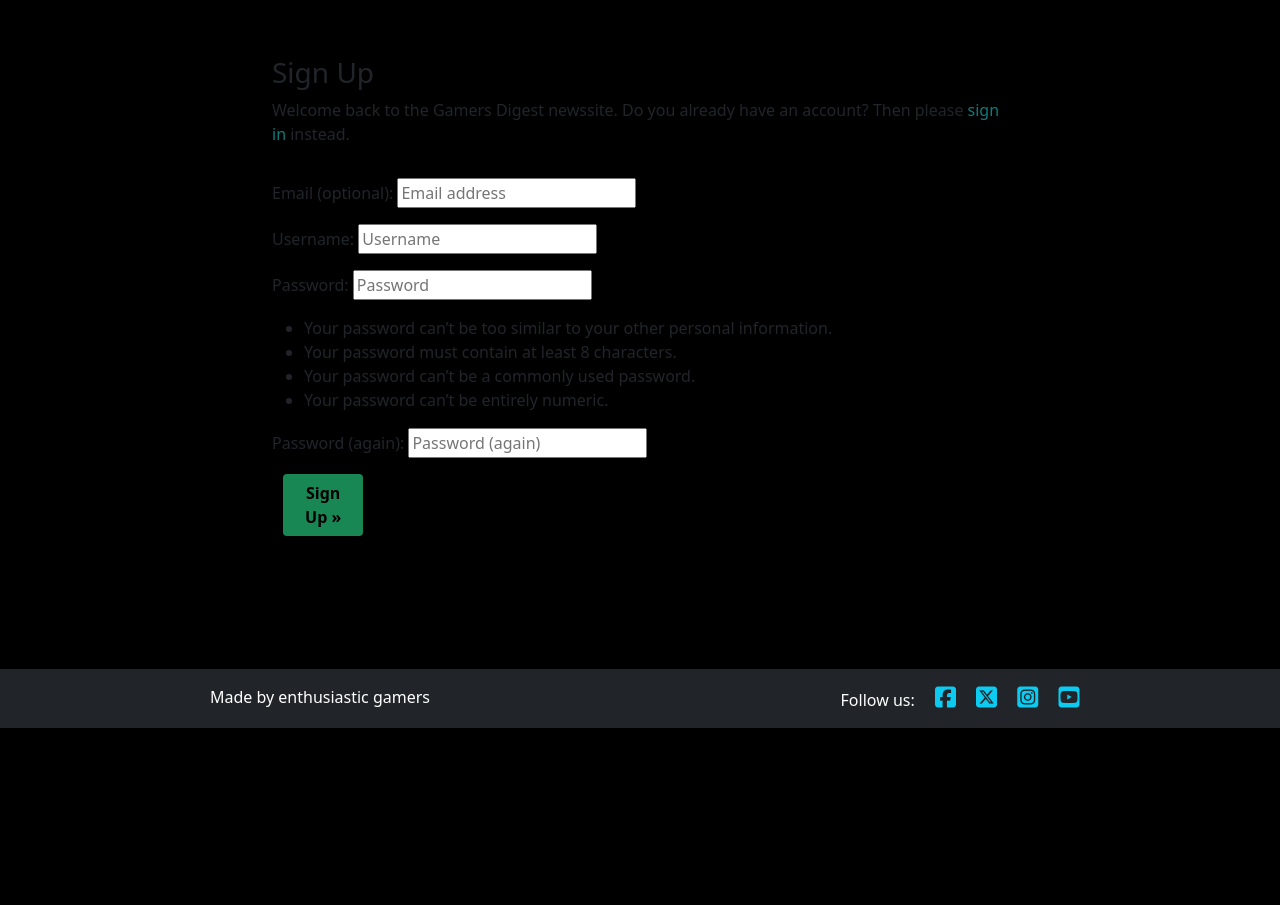
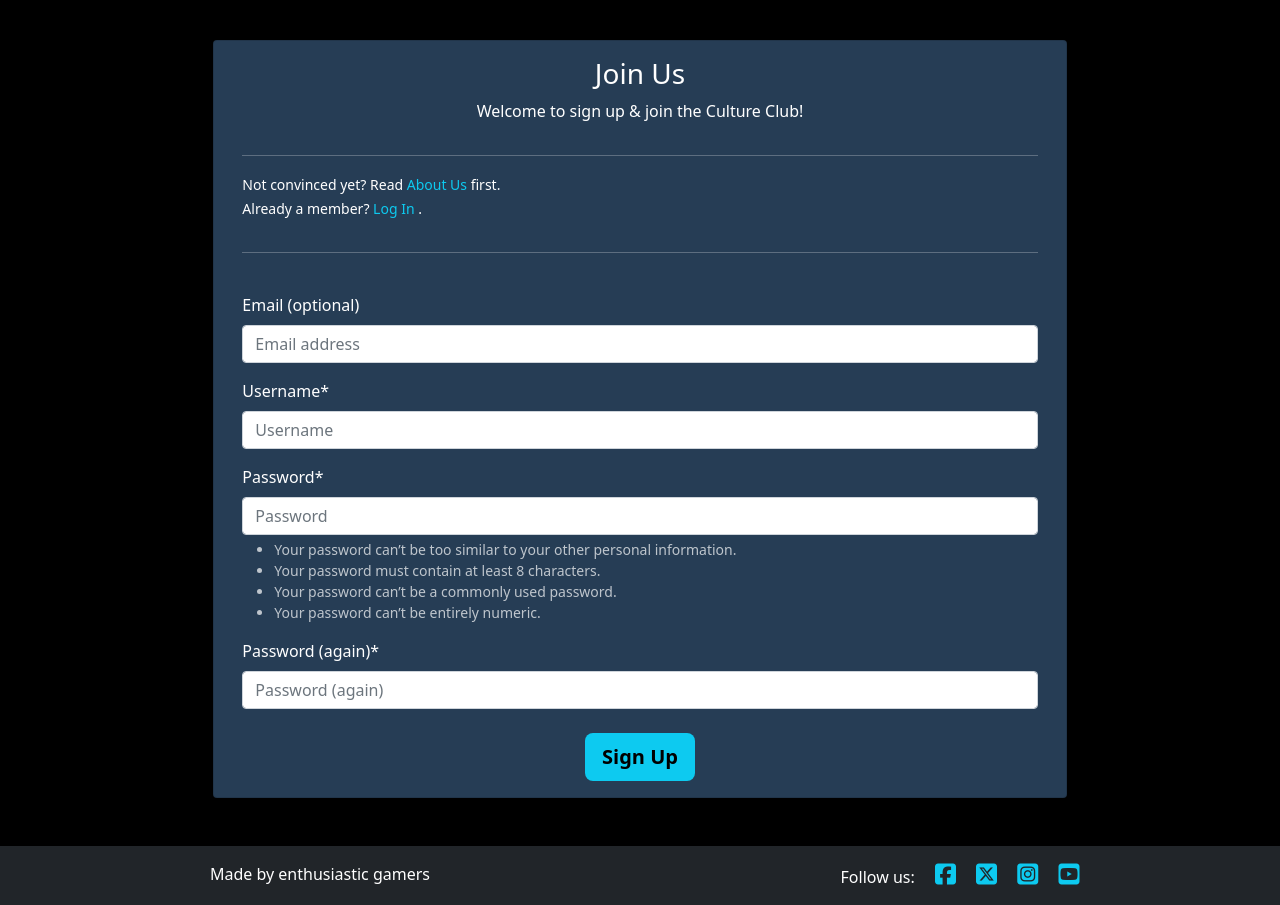
Before and after one commit to programmer-1991/gamers-digest, a Django app: page /accounts/signup/ in a window 1280 px wide. Shown: the part 72-977 px from the top of the page. Before the commit the page ends 800 px from the top, so only its background shows below. Run offline with Django 4.2, Linux system fonts and the light colour scheme; parts of the project's set-up code (start-up, migrations or seed data) failed here and were passed over; some libraries are stand-ins or nearby versions.

Commit message:
Add style to login, logout, register and edit forms and modify their layout

```diff
--- a/news/templates/news/about.html
+++ b/news/templates/news/about.html
@@ -29,7 +29,7 @@
                             site.</p>
                     <div class="text-center mt-5">
                         <!-- Button to go back to home-->
-                        <a href="{% url 'home' %}" class="btn btn-primary btn-lg">Back to Home</a>
+                        <a href="{% url 'home' %}" class="btn form-button btn-lg">Back to Home</a>
                     </div>
                 </div>
             </div>
--- a/news/templates/news/game.html
+++ b/news/templates/news/game.html
@@ -104,7 +104,7 @@
     {% if user.is_superuser %}
     <!-- Update details -->
     {% load crispy_forms_tags %}
-    <div class="col-md-4 card mb-4 mt-3" style="display:none;" id="form_card">
+    <div class="col-sm-12 col-lg-9 card form-card mb-4 mt-3 auto" style="display:none;" id="form_card">
         <div class="card-body">
             <h3>Update game details:</h3>
             <form id="form" method="post" class="mt-3" enctype="multipart/form-data">
@@ -112,7 +112,7 @@
                 {% csrf_token %}
                 <!--submit form-->
                 <div class="text-center">
-                    <button id="submit_button" type="submit" class="btn btn-signup btn-lg">Submit</button>
+                    <button id="submit_button" type="submit" class="btn btn-lg form-button">Submit</button>
                 </div>
 
             </form>
--- a/news/templates/news/post.html
+++ b/news/templates/news/post.html
@@ -41,7 +41,7 @@
 <!-- Update details -->
 {% load crispy_forms_tags %}
 <div class="container">
-  <div class="col-sm-12 col-lg-9 card mb-4 mt-3 auto" style="display: none;" id="form">
+  <div class="col-sm-12 col-lg-9 card form-card mb-4 mt-3 auto" style="display: none;" id="form">
     <div class="card-body">
       <h3>Update post details:</h3>
       <form id="postForm" method="post" class="mt-3" enctype="multipart/form-data">
@@ -49,7 +49,7 @@
         {% csrf_token %}
         <!--submit form-->
         <div class="text-center">
-          <button id="submitButton" type="submit" class="btn btn-signup btn-lg">Submit</button>
+          <button id="submitButton" type="submit" class="btn form-button btn-lg">Submit</button>
         </div>
       </form>
     </div>
--- a/static/css/style.css
+++ b/static/css/style.css
@@ -6,11 +6,30 @@ body {
     margin-block: auto;
 }
 
+.card {
+    background-color: rgb(255, 215, 215);
+    color:#000000
+}
+
 .game-card {
     height: 17em;
     width: 17em;
 }
 
+.form-card {
+    background-color: #263d55;
+    color: white;
+}
+.form-button {
+    color: black;
+    background-color: #0dcaf0;
+    border-radius: .4em;
+    font-weight: 600;
+    text-align: center;
+}
+.form-text {
+    color: rgb(255,255,255,70%);
+}
 
 .game-image {
     width: auto;
@@ -103,10 +122,6 @@ h2 {
     background-color: #000000;
 }
 
-.card {
-    background-color: rgb(255, 215, 215);
-    color:#000000
-}
 /************************************************/
 /************social media links******************/
 .fab.fa-facebook-square{
@@ -137,7 +152,7 @@ footer a:hover {
 }
 
 .link {
-    color: #107a7a;
+    color: #0dcaf0;
     text-decoration: none;
 }
 
--- a/templates/account/signup.html
+++ b/templates/account/signup.html
@@ -1,32 +1,70 @@
+
 {% extends "base.html" %}
+{% load i18n %}
+{% load account socialaccount %}
+{% load crispy_forms_tags %}
 
-{% load i18n %}
-
-{% block head_title %}{% trans "Signup" %}{% endblock head_title %}
+{% block head_title %}{% trans "Sign Up" %}{% endblock %}
 
 {% block content %}
 
-<div class="container">
+<div class="container col-md-8 col-sm-12">
+    <!-- Content Section for Signup Information and Form -->
     <div class="row">
-    <div class="col-md-8 mt-3 offset-md-2">
-      <h3>{% trans "Sign Up" %}</h3>
-
-      <p>{% blocktrans %}Welcome back to the Gamers Digest newssite. Do you already have an account? Then please <a
-          class="link" href="{{ login_url }}">sign in</a> instead.{% endblocktrans %}
-      </p>
+        <div class="col card form-card mb-4">
+            <div class="card-body">
+                <!-- Description and Links for New Users -->
+                <h1 class="text-center">{% trans "Join Us" %}</h1>
+                <p class="text-center px-4">
+                    {% trans "Welcome to sign up & join the Culture Club!" %}
+                    <br>
+                    <div class="row">
+                        <div class="col">
+                            <hr>
                         </div>
                     </div>
+                    <!-- Link to 'About Us' for more information -->
+                    <small>
+                        {% trans "Not convinced yet? Read" %}
+                        <a class="link"
+                            href="{% url 'about' %}">{% trans "About Us" %}</a>
+                        {% trans "first." %}
+                    </small>
+                    <br>
+                    <!-- Link for Existing Members to Log In -->
+                    <small>
+                        {% trans "Already a member?" %}
+                        <a class="link"
+                            href="{% url 'account_login' %}">{% trans "Log In" %}</a>
+                        {% trans "." %}
+                    </small>
+                </p>
                 <div class="row">
-    <div class="col-md-8 mt-3 offset-md-2">
-      <form class="signup " id="signup_form" method="post" action="{% url 'account_signup' %}">
+                    <div class="col">
+                        <hr>
+                    </div>
+                </div>
+
+                <!-- Signup Form -->
+                <form class="signup mt-4" id="signup_form" method="post"
+                    action="{% url 'account_signup' %}">
                     {% csrf_token %}
-        {{ form.as_p }}
+                    <!-- Crispy Form fields -->
+                    {{ form|crispy }}
+                    <!-- Hidden Redirect Field, if applicable -->
                     {% if redirect_field_value %}
-        <input type="hidden" name="{{ redirect_field_name }}" value="{{ redirect_field_value }}" />
+                    <input type="hidden" name="{{ redirect_field_name }}"
+                        value="{{ redirect_field_value }}" />
                     {% endif %}
-        <button class="btn btn-signup right" type="submit">{% trans "Sign Up" %} &raquo;</button>
+                    <!-- Submit Button for Signup -->
+                    <div class="text-center mt-4">
+                        <button class="btn form-button btn-lg "
+                            type="submit">{% trans "Sign Up" %}</button>
+                    </div>
                 </form>
             </div>
         </div>
     </div>
-{% endblock content %}
+</div>
+
+{% endblock %}
```
Also changed, not shown: templates/account/login.html (+6 -8 lines), templates/account/logout.html (+31 -16 lines). Lines whose indentation alone changed are shown as unchanged.
